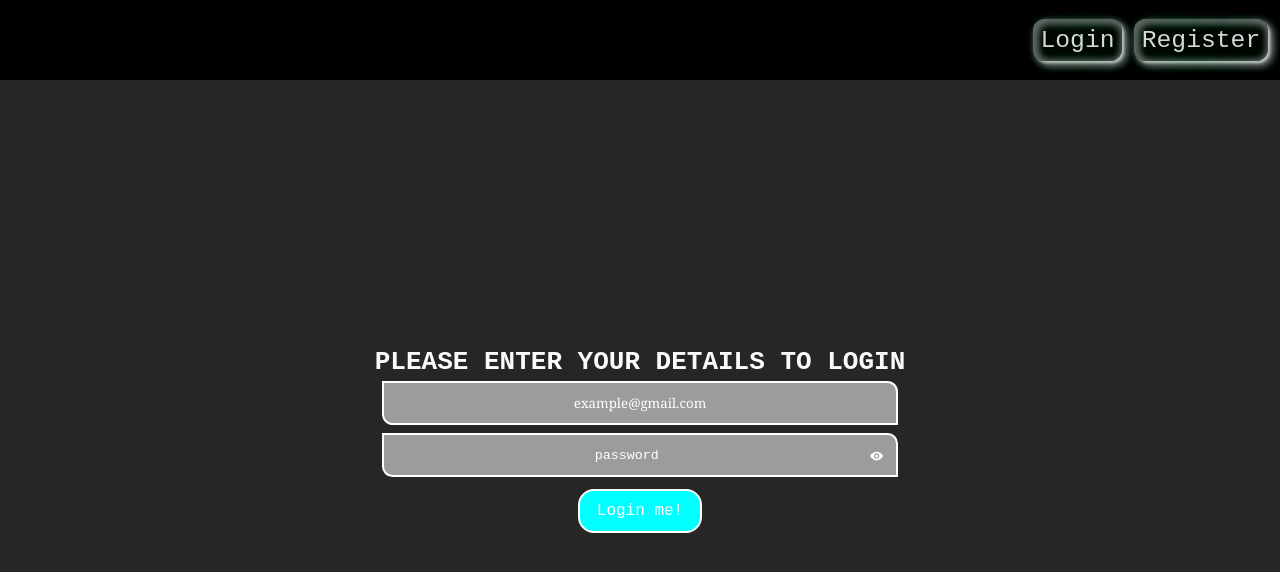
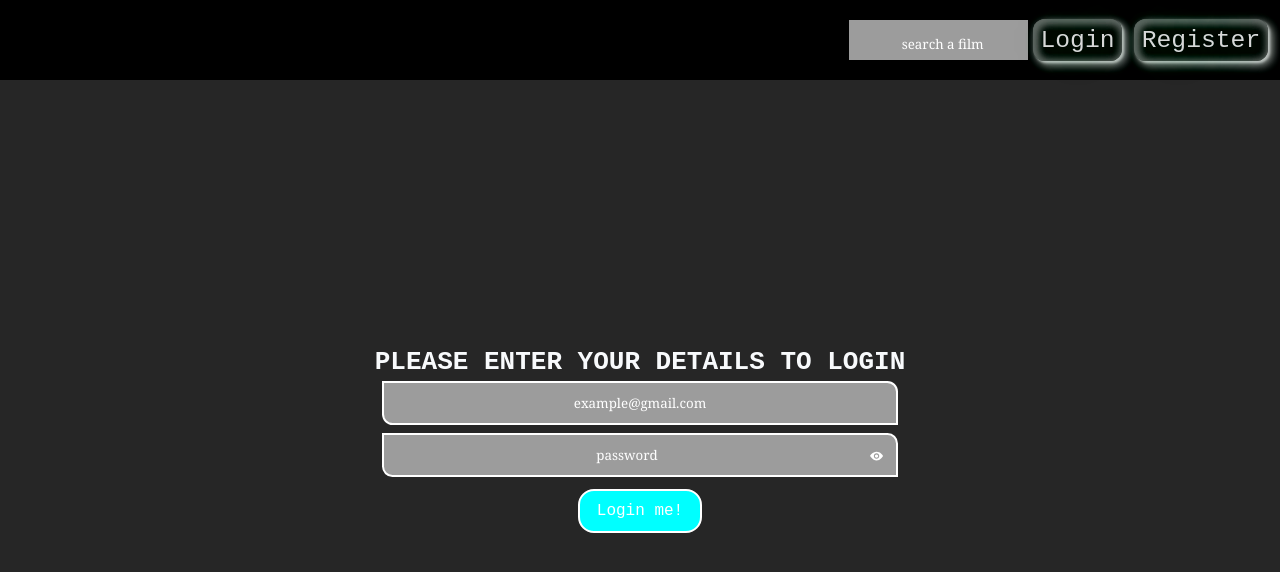
Before and after one commit to Coquixo/React-Group-Project, a React (Create React App) app: page /login in a window 1280 px wide. Shown: the top 572 px of the page. Built offline with nearby package versions, Linux system fonts and the light colour scheme.

Commit message:
added hardcodeToken, and added Searcher of films/series in Header

```diff
--- a/src/components/Header/Header.jsx
+++ b/src/components/Header/Header.jsx
@@ -1,6 +1,10 @@
-import React from 'react';
+import React, { useState, useEffect } from 'react';
+import { useSelector, useDispatch } from "react-redux";
+import { userData, userout } from "../../containers/User/userSlice";
+import { addSearch } from "../../containers/Films/filmsSlice";
 import './Header.scss'
 import { useNavigate } from 'react-router-dom';
+import { searchMovies } from '../../services/apiCalls';
 
 
 
@@ -10,21 +14,79 @@ const Header = () => {
 
 
     const navigate = useNavigate();
+    const userReduxCredentials = useSelector(userData);
+    const dispatch = useDispatch();
+
+    //Hooks
+
+    const [criteria, setCriteria] = useState('');
+
+    //Handlers
+
+    const criteriaHandler = (e) => {
+
+        setCriteria(e.target.value);
+    }
+
+    //Funciones
+
+    const logout = () => {
+
+        //aqui borraremos el token y haremos log out :)
+        dispatch(userout({ credentials: {} }))
+
+        //inmediatamente despues del logout, conduzco al usuario a home.
+        return navigate("/");
+
+    }
 
 
+    //Life-cycle functions
 
+    useEffect(() => {
+
+        if (criteria !== '') {
+            //llamamos a la función de búsqueda....
+
+            searchMovies(criteria)
+                .then(result => {
+                    console.log("que ha pasado???? ", result);
+
+                    //Ahora que tengo las películas...las guardo en redux....
+                    dispatch(addSearch({ search: result }))
+                })
+                .catch(error => console.log((error)));
+        }
+    }, [criteria]);
+
+    if (userReduxCredentials?.credentials?.token !== undefined) {
+        //Esta comparativa viene a decirnos que SI tenemos un token
 
         return (
             <div className='headerDesign'>
+                <div className='divInputDesign'>
+                    <input className="inputDesign" type="text" name="criteria" placeholder="search a film" onChange={(e) => criteriaHandler(e)} />
+                </div>
+                <div onClick={() => navigate("/profile")} className="linkDesign">{userReduxCredentials?.credentials?.name}</div>
+                <div onClick={() => navigate("/")} className="linkDesign">Home</div>
+                <div onClick={() => logout()} className="linkDesign">Logout</div>
+            </div>
+        )
+    } else {
+        //Ya que no tenemos un token, no estamos logeados, por lo tanto si damos opcion a logearnos o registrarnos
 
+        return (
+            <div className='headerDesign'>
+                <div className='divInputDesign'>
+                    <input className="inputDesign" type="text" name="criteria" placeholder="search a film" onChange={(e) => criteriaHandler(e)} />
+                </div>
 
                 <div onClick={() => navigate('/login')} className="linkDesign">Login</div>
                 <div onClick={() => navigate('/register')} className="linkDesign">Register</div>
+            </div>
+        )
+    }
 
 
-        </div>
-    )
-
 }
-
 export default Header;
--- a/src/components/Header/Header.scss
+++ b/src/components/Header/Header.scss
@@ -37,7 +37,31 @@
     font-size: 1.91em;
 
 }
+.divInputDesign{
+    background-color: rgb(156, 156, 156);
+    margin: 0.3em;
+    width: 14vw;
+    height: 5vh;
+}
 
+.inputDesign {
+    margin: 0.3em;
+    width: 40vw;
+    height: 5vh;
+    display: flex;
+    text-align: center;
+    align-items: center;
+    border-top-right-radius: 0.8em;
+    border-bottom-left-radius: 0.8em;
+    border: 2px solid white;
+    background-color: rgb(156, 156, 156);
+    color: white;
+    font-family: Georgia, "Times New Roman", Times, serif;
+  }
+
+  .inputDesign::placeholder {
+    color: rgb(255, 255, 255);
+  }
 
 
 
--- a/src/containers/Home/Home.jsx
+++ b/src/containers/Home/Home.jsx
@@ -16,6 +16,8 @@ const Home = () => {
   const navigate = useNavigate();
 
 
+
+
   return (
     // <ShowMovies />
      <ShowSeries />
--- a/src/containers/User/Login/Login.jsx
+++ b/src/containers/User/Login/Login.jsx
@@ -75,7 +75,7 @@ const Login = () => {
   useEffect(() => {
     console.log(userReduxCredentials);
 
-    if (userReduxCredentials?.token !== "") {
+    if (userReduxCredentials?.credentials?.token !== undefined) {
       //Esto quiere decir, que SI que TIENES TOKEN, por lo tanto, navegaremos automaticamente fuera de Login.(Iremos a HOME)
       navigate("/"); // ESTO MISMO, TAMBIEN PODEMOS APLICARLO A LA RESTRICCION SI ALGUIEN QUIERE ENTRAR EN ADMIN
     }
@@ -83,7 +83,19 @@ const Login = () => {
 
   const logMe = () => {
     console.log("LOGEADO!!");
-    navigate("/"); //De momento solo va a home.
+    //Hardcodeamos un token fingiendo que el backend nos ha devuelto el susodicho
+    let fakeHardCredentials = {
+      token: "secreto",
+      name: "Piwi",
+      email: "piwi@test.com",
+      phone: "666555444"
+    }
+
+    dispatch(login({ credentials: fakeHardCredentials }));
+
+    setTimeout(() => {
+      navigate("/");
+    }, 1000);//De momento solo va a home.
   };
 
   //ESTO HAY QUE MODIFICARLO!!!!!!!!!!!!!!!!!!!!!!!!!!!!!!!!!!!!!!!!!!!!!!!!!!!!!!!!!!!!!!!
--- a/src/containers/User/userSlice.js
+++ b/src/containers/User/userSlice.js
@@ -1,25 +1,34 @@
 import { createSlice } from '@reduxjs/toolkit';//Método que me permite crear el slice
-
 
 export const userSlice = createSlice({
     name: 'user',
     initialState: {
-        token: ''
+      credentials: {}
     },
     reducers: {
-        login: (state, action) => {
-            return {
-                ...action.payload
-            }
+      login: (state, action) => {
+        return {
+          ...state,
+          ...action.payload
         }
+      },
+      userout: (state, action) => {
+        return {
+          ...state,
+          ...action.payload
+        }
+      }
+
     }
+
 });
 
-export const { login } = userSlice.actions;//Este login que exportamos es el mismo login que contiene los reducers.
+export const { login, userout } = userSlice.actions;//Este login que exportamos es el mismo login que contiene los reducers.
 //Lo llamaremos en el componente container login
 
 //userData contiene el estado del reducer, es decir, userData es lo que van a leer
 // los componentes conectados a este reducer, para saber sus credenciales
+
 export const userData = (state) => state.user;
 
 export default userSlice.reducer;
```
Lines whose indentation alone changed are shown as unchanged.
